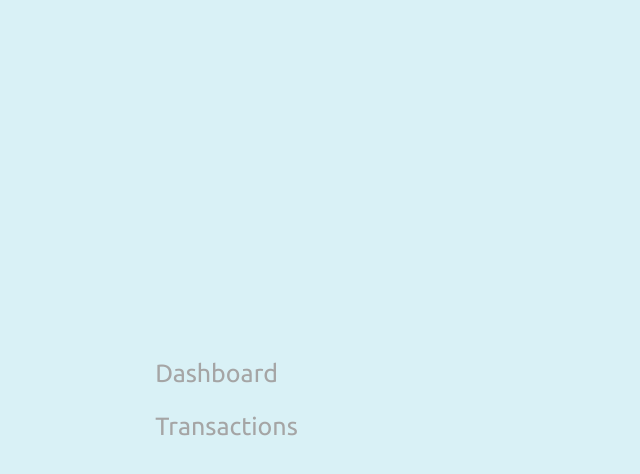
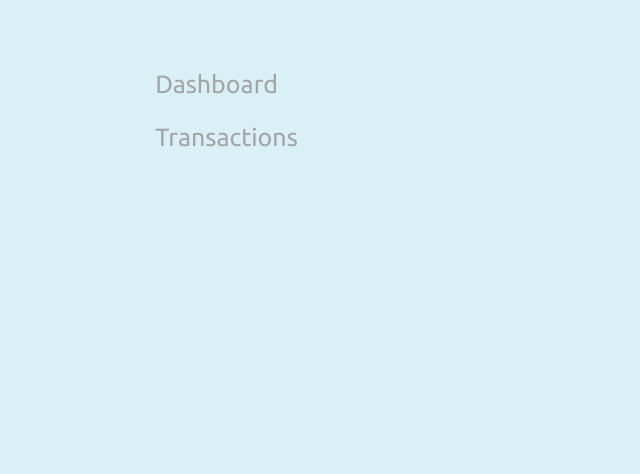
Before and after one commit to RomanSchigolev/iBear_test_task, a Vue app: page / in a window 1280 px wide. Shown: the top 474 px of the page, without its empty margins (0-640 px from the left). Built offline with nearby package versions, Linux system fonts and the light colour scheme.

Commit message:
minor changes in styles

```diff
--- a/src/App.vue
+++ b/src/App.vue
@@ -18,11 +18,9 @@
 
 <style>
   .hero {
-    height: 100vh;
-    background-color: #d9f1f6;
-    position: relative;
     display: flex;
     align-items: center;
     justify-content: center;
+    padding: 70px;
   }
 </style>
--- a/src/assets/styles/main.css
+++ b/src/assets/styles/main.css
@@ -21,6 +21,7 @@ body {
   font-size: 14px;
   font-family: "Ubuntu", sans-serif;
   color: #000000;
+  background-color: #d9f1f6;
 }
 
 ul, li {
--- a/src/components/Transactions/v-transactions-bar.vue
+++ b/src/components/Transactions/v-transactions-bar.vue
@@ -19,6 +19,18 @@
         </li>
         <li class="transactions__item">
           <h3 class="transactions__title">Title-5</h3>
+        </li>
+        <li class="transactions__item">
+          <h3 class="transactions__title">Title-6</h3>
+        </li>
+        <li class="transactions__item">
+          <h3 class="transactions__title">Title-7</h3>
+        </li>
+        <li class="transactions__item">
+          <h3 class="transactions__title">Title-8</h3>
+        </li>
+        <li class="transactions__item">
+          <h3 class="transactions__title">Title-9</h3>
         </li>
       </ul>
     </div>
@@ -45,9 +57,9 @@
   }
 
   .transactions__listing {
-    padding: 30px 50px;
-    max-height: 400px;
-    overflow-y: scroll;
+    padding: 30px 50px 180px;
+    /*max-height: 400px;*/
+    /*overflow-y: scroll;*/
   }
 
   .transactions__item {
--- a/src/components/Widget/v-widget.vue
+++ b/src/components/Widget/v-widget.vue
@@ -25,7 +25,8 @@
 <style scoped>
   .widget {
     display: flex;
-    justify-content: space-around;
+    justify-content: center;
+    width: 100%;
   }
 
   .widget__navigation {
```
